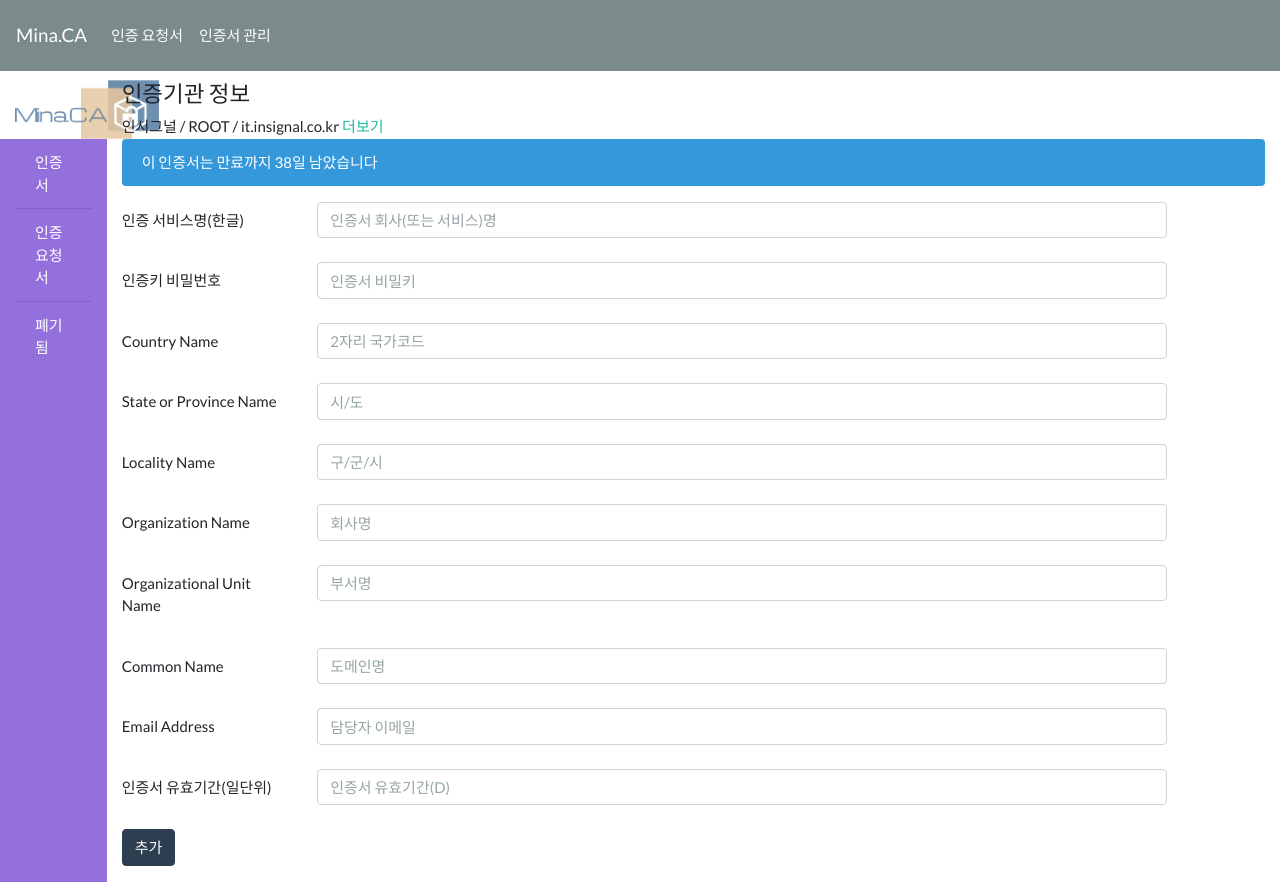
After one commit to search5/Mina.CA, a Flask app: a page that uses ca/templates/base.html in a window 1280 px wide. The commit adds this page. Run offline with Flask 2, Linux system fonts and the light colour scheme; data comes from the database, SQL or seed files in the repository; both versions use the stored data as it was after the commit; some libraries are stand-ins or nearby versions.

Commit message:
인증서 생성/처리 작업 구현중

```diff
--- a/ca/application.py
+++ b/ca/application.py
@@ -1,27 +1,27 @@
 import os
-import sys
-import uuid
+from datetime import timedelta, datetime
 from pathlib import Path
-from tempfile import TemporaryFile, NamedTemporaryFile
+from tempfile import NamedTemporaryFile
 
 import paginate as paginate
 import pexpect
-from flask import Flask, render_template, request, jsonify, url_for
+from flask import Flask, render_template, request, jsonify, url_for, redirect, flash
 from paginate_sqlalchemy import SqlalchemyOrmWrapper
-from sqlalchemy import desc
+from sqlalchemy import desc, Column
 from werkzeug.datastructures import MultiDict
 
 from ca.database import db_session
 from ca.forms.CAForm import CAForm
+from ca.forms.CertificateForm import CertificateForm
 from ca.lib import paginate_link_tag
-from ca.models import CA
+from ca.models import CA, Certficate
 
 app = Flask(__name__)
 
 
 @app.route('/')
 def mina_ca_main():
-    return render_template('index.html')
+    return redirect(url_for('ca_list'))
 
 
 @app.route("/ca")
@@ -30,8 +30,9 @@ def ca_list():
     search_option = request.args.get("search_option", '')
     search_word = request.args.get("search_word", '')
 
+    search_column: Column = None
     if search_option:
-        search_column = getattr(CA, search_option)
+        search_column: Column = getattr(CA, search_option)
 
     page_url = url_for("ca_list")
     if search_word:
@@ -52,7 +53,7 @@ def ca_list():
                               items_per_page=items_per_page,
                               wrapper_class=SqlalchemyOrmWrapper)
 
-    return render_template("index.html", paginator=paginator,
+    return render_template("ca_list.html", paginator=paginator,
                            paginate_link_tag=paginate_link_tag,
                            page_url=page_url, items_per_page=items_per_page,
                            total_cnt=total_cnt, page=current_page)
@@ -82,10 +83,11 @@ def ca_add_post():
     # WTForms는 초깃값의 인스턴스는 MultiDict를 받았을때만 정상 출력한다.
     req_json = request.get_json()
 
-    # 기본값 세팅
-    # if not req_json['cakey']: req_json['cakey'] = 'cakey.pem'
-    # if req_json['careq']: req_json['careq'] = 'careq.pem'
-    # if req_json['cacert']: req_json['cacert'] = 'cacert.pem'
+    # 인증기관명(한글)과 인증 디렉터리가 같은 경우 생성하면 안된다.
+    is_ca_record = CA.query.filter(CA.catitle == req_json.get('catitle'),
+                                   CA.catop == req_json.get('catop')).first()
+    if is_ca_record:
+        return jsonify(success=False, message='이미 등록된 CA가 있습니다. 진행할 수 없습니다')
 
     form = CAForm(MultiDict(req_json))
 
@@ -93,7 +95,7 @@ def ca_add_post():
         form.populate_obj(ca_record)
 
         # 여기에서 openssl.cnf 파일을 복사해서 DB에 박아넣음
-        # 윈도우는 존재하지 않을 수 있으나 추후 처리하겠음(TOOD)
+        # 윈도우는 존재하지 않을 수 있으나 추후 처리하겠음(TODO)
         with Path("/usr/lib/ssl/openssl.cnf") as p:
             if p.exists():
                 # 인증기관 저장 디렉터리명 변경(임시로 환경설정에서 읽도록 변경)
@@ -115,7 +117,7 @@ def ca_add_post():
 
                 print("Making CA certificate ...\n")
 
-                ssl_cnf = NamedTemporaryFile("w+", delete=False)
+                ssl_cnf = NamedTemporaryFile("w+")
                 ssl_cnf.write(caconfig)
                 ssl_cnf.seek(0)
 
@@ -169,7 +171,6 @@ def ca_add_post():
                     CAREQ=new_ca_root / "careq.pem"
                 )
 
-
                 ssl_ca = pexpect.spawn(RET2, encoding='utf-8')
                 ssl_ca.expect('Enter pass phrase for.*:')
                 ssl_ca.sendline(ca_record.capass)
@@ -186,6 +187,106 @@ def ca_add_post():
     return jsonify(ret)
 
 
+@app.route("/ca/<catop>")
+def ca_view(catop):
+    ca_record = CA.query.filter(CA.catop == catop).first()
+
+    if not ca_record:
+        flash('이러기야? 잘못된 CA를 조회하셨습니다')
+
+    left_ca_days = (ca_record.created_date + timedelta(days=int(ca_record.cadays))) - datetime.now()
+
+    return render_template('ca_view.html', ca_record=ca_record, left_ca_days=left_ca_days.days)
+
+
+@app.route("/ca/<catop>/csr/new")
+def ca_csr_new(catop):
+    ca_record = CA.query.filter(CA.catop == catop).first()
+
+    if not ca_record:
+        flash('이러기야? 잘못된 CA를 조회하셨습니다')
+
+    left_ca_days = (ca_record.created_date + timedelta(days=int(ca_record.cadays))) - datetime.now()
+
+    form = CertificateForm()
+
+    return render_template('ca_csr_new.html', ca_record=ca_record, left_ca_days=left_ca_days.days, form=form)
+
+
+@app.route("/ca/<catop>/csr/new", methods=["POST"])
+def cert_csr_new_post(catop):
+    ca_record = CA.query.filter(CA.catop == catop).first()
+
+    if not ca_record:
+        flash('이러기야? 잘못된 CA를 조회하셨습니다')
+
+    ret = {"success": True}
+
+    cert_record = Certficate()
+
+    # WTForms는 초깃값의 인스턴스는 MultiDict를 받았을때만 정상 출력한다.
+    req_json = request.get_json()
+
+    form = CertificateForm(MultiDict(req_json))
+
+    if form.validate():
+        form.populate_obj(cert_record)
+
+        ssl_cnf = NamedTemporaryFile("w+")
+        ssl_cnf.write(ca_record.caconfig)
+        ssl_cnf.seek(0)
+
+        REQ = "openssl req -config {ssl_cnf}".format(ssl_cnf=ssl_cnf.name)
+
+        new_ca_root = Path(os.environ["CA_ROOTS"]) / ca_record.catop
+
+        # TODO: extra options... (1 args)
+        RET = "{REQ} -new -keyout {NEWKEY} -out {NEWREQ} -days {CERT_DAYS}".format(
+            REQ=REQ,
+            NEWKEY=new_ca_root / "private" / "cakey.pem",
+            NEWREQ=new_ca_root / "careq.pem",
+            CERT_DAYS=cert_record.cert_days
+        )
+
+        ssl_req = pexpect.spawn(RET, encoding='utf-8')
+        ssl_req.expect('Enter PEM pass phrase:')
+        ssl_req.sendline(ca_record.capass)
+        ssl_req.expect('Verifying - Enter PEM pass phrase:')
+        ssl_req.sendline(ca_record.capass)
+
+        ssl_req.expect('Country Name.*:')
+        ssl_req.sendline(ca_record.country_name)
+        ssl_req.expect('State or Province Name.*:')
+        ssl_req.sendline(ca_record.province_name)
+        ssl_req.expect('Locality Name.*:')
+        ssl_req.sendline(ca_record.locality_name)
+        ssl_req.expect('Organization Name.*:')
+        ssl_req.sendline(ca_record.organization_name)
+        ssl_req.expect('Organizational Unit Name.*:')
+        ssl_req.sendline(ca_record.organizational_unit_name)
+        ssl_req.expect('Common Name.*:')
+        ssl_req.sendline(ca_record.common_name)
+        ssl_req.expect('Email Address.*:')
+        ssl_req.sendline(ca_record.email_address)
+        ssl_req.expect('A challenge password.*:')
+        ssl_req.sendline(".")
+        ssl_req.expect('An optional company name.*:')
+        ssl_req.sendline(".")
+        ssl_req.expect(pexpect.EOF)
+        ssl_req.wait()
+
+        print("Request is in {NEWREQ}, private key is in {NEWKEY}".format(
+            NEWKEY=new_ca_root / "private" / "cakey.pem",
+            NEWREQ=new_ca_root / "careq.pem"))
+
+        db_session.add(cert_record)
+        db_session.commit()
+    else:
+        ret["success"] = False
+
+    return jsonify(ret)
+
+
 @app.teardown_appcontext
 def shutdown_session(exception=None):
     db_session.remove()
--- /dev/null
+++ b/ca/forms/CertificateForm.py
@@ -0,0 +1,14 @@
+from wtforms import Form, StringField, validators, PasswordField, SelectField
+
+
+class CertificateForm(Form):
+    cert_title = StringField('인증 서비스명(한글)', validators=[validators.input_required()])
+    cert_pass = PasswordField('인증키 비밀번호', validators=[validators.input_required()])
+    country_name = StringField('Country Name', validators=[validators.optional()], description='2자리 국가코드')
+    province_name = StringField('State or Province Name', validators=[validators.optional()], description='시/도')
+    locality_name = StringField('Locality Name', validators=[validators.optional()], description='구/군/시')
+    organization_name = StringField('Organization Name', validators=[validators.optional()], description='회사명')
+    organizational_unit_name = StringField('Organizational Unit Name', validators=[validators.optional()], description='부서명')
+    common_name = StringField('Common Name', validators=[validators.optional()], description='도메인명')
+    email_address = StringField('Email Address', validators=[validators.optional()], description='담당자 이메일')
+    cert_days = StringField('인증서 유효기간(일단위)', validators=[validators.input_required()])
--- a/ca/templates/base.html
+++ b/ca/templates/base.html
@@ -51,9 +51,6 @@
 
   <div class="collapse navbar-collapse" id="navbarsExampleDefault">
     <ul class="navbar-nav mr-auto">
-      <li class="nav-item active">
-        <a class="nav-link" href="{{ url_for('ca_list') }}">CA</a>
-      </li>
       <li class="nav-item">
         <a class="nav-link" href="#">인증 요청서</a>
       </li>
--- /dev/null
+++ b/ca/templates/ca_csr_new.html
@@ -0,0 +1,115 @@
+{% extends "ca_view_base.html" %}
+
+{% block ca_view %}
+  <form>
+    <div class="form-group row">
+      <label for="inputCertTitle"
+             class="col-sm-2 col-form-label">{{ form.cert_title.label }}</label>
+      <div class="col-sm-9">
+        {{ form.cert_title(class_="form-control", id="inputCertTitle", placeholder="인증서 회사(또는 서비스)명", **{"v-model": "cert_info.cert_title"}) }}
+      </div>
+    </div>
+    <div class="form-group row">
+      <label for="inputCertPass"
+             class="col-sm-2 col-form-label">{{ form.cert_pass.label }}</label>
+      <div class="col-sm-9">
+        {{ form.cert_pass(class_="form-control", id="inputCertPass", placeholder="인증서 비밀키", **{"v-model": "cert_info.cert_pass"}) }}
+      </div>
+    </div>
+    <div class="form-group row">
+      <label for="inputCountryName"
+             class="col-sm-2 col-form-label">{{ form.country_name.label }}</label>
+      <div class="col-sm-9">
+        {{ form.country_name(class_="form-control", id="inputCountryName", placeholder="2자리 국가코드", **{"v-model": "cert_info.country_name"}) }}
+      </div>
+    </div>
+    <div class="form-group row">
+      <label for="inputProvinceName"
+             class="col-sm-2 col-form-label">{{ form.province_name.label }}</label>
+      <div class="col-sm-9">
+        {{ form.province_name(class_="form-control", id="inputProvinceName", placeholder="시/도", **{"v-model": "cert_info.province_name"}) }}
+      </div>
+    </div>
+    <div class="form-group row">
+      <label for="inputLocalityName"
+             class="col-sm-2 col-form-label">{{ form.locality_name.label }}</label>
+      <div class="col-sm-9">
+        {{ form.locality_name(class_="form-control", id="inputLocalityName", placeholder="구/군/시", **{"v-model": "cert_info.locality_name"}) }}
+      </div>
+    </div>
+    <div class="form-group row">
+      <label for="inputOr ganizationName"
+             class="col-sm-2 col-form-label">{{ form.organization_name.label }}</label>
+      <div class="col-sm-9">
+        {{ form.organization_name(class_="form-control", id="inputOrganizationName", placeholder="회사명", **{"v-model": "cert_info.organization_name"}) }}
+      </div>
+    </div>
+    <div class="form-group row">
+      <label for="inputOrganizationalUnitName"
+             class="col-sm-2 col-form-label">{{ form.organizational_unit_name.label }}</label>
+      <div class="col-sm-9">
+        {{ form.organizational_unit_name(class_="form-control", id="inputOrganizationalUnitName", placeholder="부서명", **{"v-model": "cert_info.organizational_unit_name"}) }}
+      </div>
+    </div>
+    <div class="form-group row">
+      <label for="inputCommonName"
+             class="col-sm-2 col-form-label">{{ form.common_name.label }}</label>
+      <div class="col-sm-9">
+        {{ form.common_name(class_="form-control", id="inputCommonName", placeholder="도메인명", **{"v-model": "cert_info.common_name"}) }}
+      </div>
+    </div>
+    <div class="form-group row">
+      <label for="inputEmailAddress"
+             class="col-sm-2 col-form-label">{{ form.email_address.label }}</label>
+      <div class="col-sm-9">
+        {{ form.email_address(class_="form-control", id="inputEmailAddress", placeholder="담당자 이메일", **{"v-model": "cert_info.email_address"}) }}
+      </div>
+    </div>
+    <div class="form-group row">
+      <label for="inputCertDays"
+             class="col-sm-2 col-form-label">{{ form.cert_days.label }}</label>
+      <div class="col-sm-9">
+        {{ form.cert_days(type="number", class_="form-control", id="inputCertDays", placeholder="인증서 유효기간(D)", **{"v-model": "cert_info.cert_days"}) }}
+      </div>
+    </div>
+    <div class="form-group row">
+      <div class="col-sm-10">
+        <button type="button" class="btn btn-primary" @click.prevent="submit">추가</button>
+      </div>
+    </div>
+  </form>
+{% endblock %}
+
+{% block footer_js %}
+  <script>
+      new Vue({
+          el: "form",
+          data: {
+              cert_info: {
+                  cert_title: "",
+                  cert_pass: "",
+                  country_name: "",
+                  province_name: "",
+                  locality_name: "",
+                  organization_name: "",
+                  organizational_unit_name: "",
+                  common_name: "",
+                  email_address: "",
+                  cert_days: ""
+              }
+          },
+          methods: {
+              submit: function () {
+                  axios.post("{{ url_for('cert_csr_new_post', catop=ca_record.catop) }}", this.cert_info).then(function (res) {
+                      if (res.data.success) {
+                          alert('정상적으로 생성되었습니다')
+                          location.href = '{{ url_for('ca_view', catop=ca_record.catop) }}'
+                      } else {
+                          alert(res.data.message)
+                      }
+                  })
+              }
+          }
+      })
+  </script>
+{% endblock %}
--- /dev/null
+++ b/ca/templates/ca_view_base.html
@@ -0,0 +1,98 @@
+{% extends "base.html" %}
+
+{% block main %}
+  <div class="starter-template">
+    <div class="row">
+      <div class="col-1">
+        <img src="{{ url_for('static', filename='img/mina_ca.png') }}" width="144">
+      </div>
+      <div class="col-6">
+        <h4>인증기관 정보</h4>
+        <span>{{ ca_record.catitle }} / {{ ca_record.catype }} / {{ ca_record.common_name }}</span>
+        <a href="#" data-toggle="modal" data-target="#exampleModal"><span>더보기</span></a>
+      </div>
+    </div>
+
+    <!-- Modal -->
+    <div class="modal fade" id="exampleModal" tabindex="-1" role="dialog">
+      <div class="modal-dialog" role="document">
+        <div class="modal-content">
+          <div class="modal-header">
+            <h5 class="modal-title" id="exampleModalLabel">인증기관 정보 더보기</h5>
+            <button type="button" class="close" data-dismiss="modal" aria-label="Close">
+              <span aria-hidden="true">&times;</span>
+            </button>
+          </div>
+          <div class="modal-body">
+            <div class="row">
+              <div class="col-2 p-2"><span class="font-weight-bold">기관명</span></div>
+              <div class="col-4 p-2">{{ ca_record.catitle }}</div>
+              <div class="col-2 p-2"><span class="font-weight-bold">CA Dir</span></div>
+              <div class="col-4 p-2">{{ ca_record.catop }}</div>
+            </div>
+            <div class="row">
+              <div class="col-2 p-2"><span class="font-weight-bold">CA 타입</span></div>
+              <div class="col-4 p-2">{{ ca_record.catype }}</div>
+              <div class="col-2 p-2"><span class="font-weight-bold">국가코드</span></div>
+              <div class="col-4 p-2">{{ ca_record.country_name }}</div>
+            </div>
+            <div class="row">
+              <div class="col-2 p-2"><span class="font-weight-bold">시/도</span></div>
+              <div class="col-4 p-2">{{ ca_record.province_name }}</div>
+              <div class="col-2 p-2"><span class="font-weight-bold">시/군/구</span></div>
+              <div class="col-4 p-2">{{ ca_record.locality_name }}</div>
+            </div>
+            <div class="row">
+              <div class="col-2 p-2"><span class="font-weight-bold">기관명</span></div>
+              <div class="col-4 p-2">{{ ca_record.organization_name }}</div>
+              <div class="col-2 p-2"><span class="font-weight-bold">부서</span></div>
+              <div class="col-4 p-2">{{ ca_record.organizational_unit_name }}</div>
+            </div>
+            <div class="row">
+              <div class="col-3 p-2"><span class="font-weight-bold">담당자 이메일</span></div>
+              <div class="col-6 p-2">{{ ca_record.email_address }}</div>
+            </div>
+            <div class="row">
+              <div class="col-3 p-2"><span class="font-weight-bold">CA 도메인</span></div>
+              <div class="col-6 p-2">{{ ca_record.common_name }}</div>
+            </div>
+            <div class="row">
+              <div class="col-3 p-2"><span class="font-weight-bold">유효기간(일단위)</span></div>
+              <div class="col-6 p-2">{{ ca_record.cadays }}</div>
+            </div>
+            <div class="row">
+              <div class="col-3 p-2"><span class="font-weight-bold">생성일자</span></div>
+              <div class="col-6 p-2">{{ ca_record.created_date }}</div>
+            </div>
+          </div>
+          <div class="modal-footer">
+            <button type="button" class="btn btn-secondary" data-dismiss="modal">Close</button>
+          </div>
+        </div>
+      </div>
+    </div>
+
+    <div class="row">
+      <div class="col-1" style="background-color: mediumpurple;">
+        <ul class="list-group list-group-flush">
+          <li class="list-group-item text-white" style="background-color: mediumpurple;">인증서</li>
+          <li class="list-group-item text-white" style="background-color: mediumpurple;">인증요청서</li>
+          <li class="list-group-item text-white" style="background-color: mediumpurple;">폐기됨</li>
+        </ul>
+      </div>
+      <div class="col-11">
+        <div class="alert alert-info" role="alert">
+          이 인증서는 만료까지 {{ left_ca_days }}일 남았습니다
+        </div>
+        {% block ca_view %}
+        {% endblock %}
+      </div>
+    </div>
+
+    {#<script src="https://cdnjs.cloudflare.com/ajax/libs/vue/2.6.10/vue.min.js" integrity="sha256-chlNFSVx3TdcQ2Xlw7SvnbLAavAQLO0Y/LBiWX04viY=" crossorigin="anonymous"></script>#}
+    <script src="https://cdnjs.cloudflare.com/ajax/libs/vue/2.6.10/vue.js" integrity="sha256-ufGElb3TnOtzl5E4c/qQnZFGP+FYEZj5kbSEdJNrw0A=" crossorigin="anonymous"></script>
+    <script src="https://cdnjs.cloudflare.com/ajax/libs/axios/0.19.0/axios.min.js" integrity="sha256-S1J4GVHHDMiirir9qsXWc8ZWw74PHHafpsHp5PXtjTs=" crossorigin="anonymous"></script>
+    {% block footer_js %}
+    {% endblock %}
+  </div>
+{% endblock %}
```
Also changed, not shown: ca/models.py (+22 -33 lines), ca/templates/ca_add.html (+6 -2 lines), ca/templates/ca_list.html (added, +74 -0 lines), ca/templates/ca_view.html (added, +32 -0 lines), ca/templates/index.html (+0 -68 lines), ca.db.
